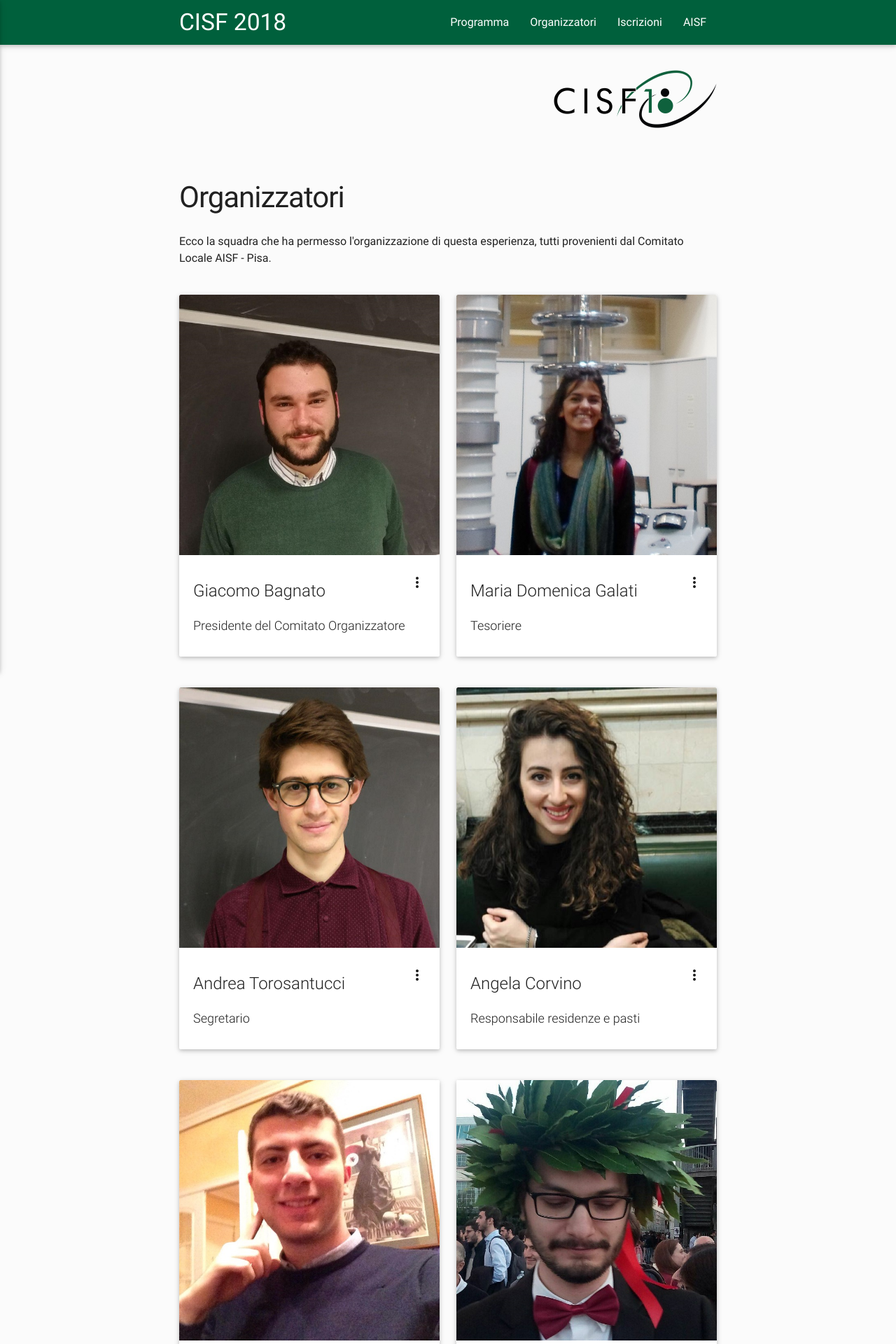
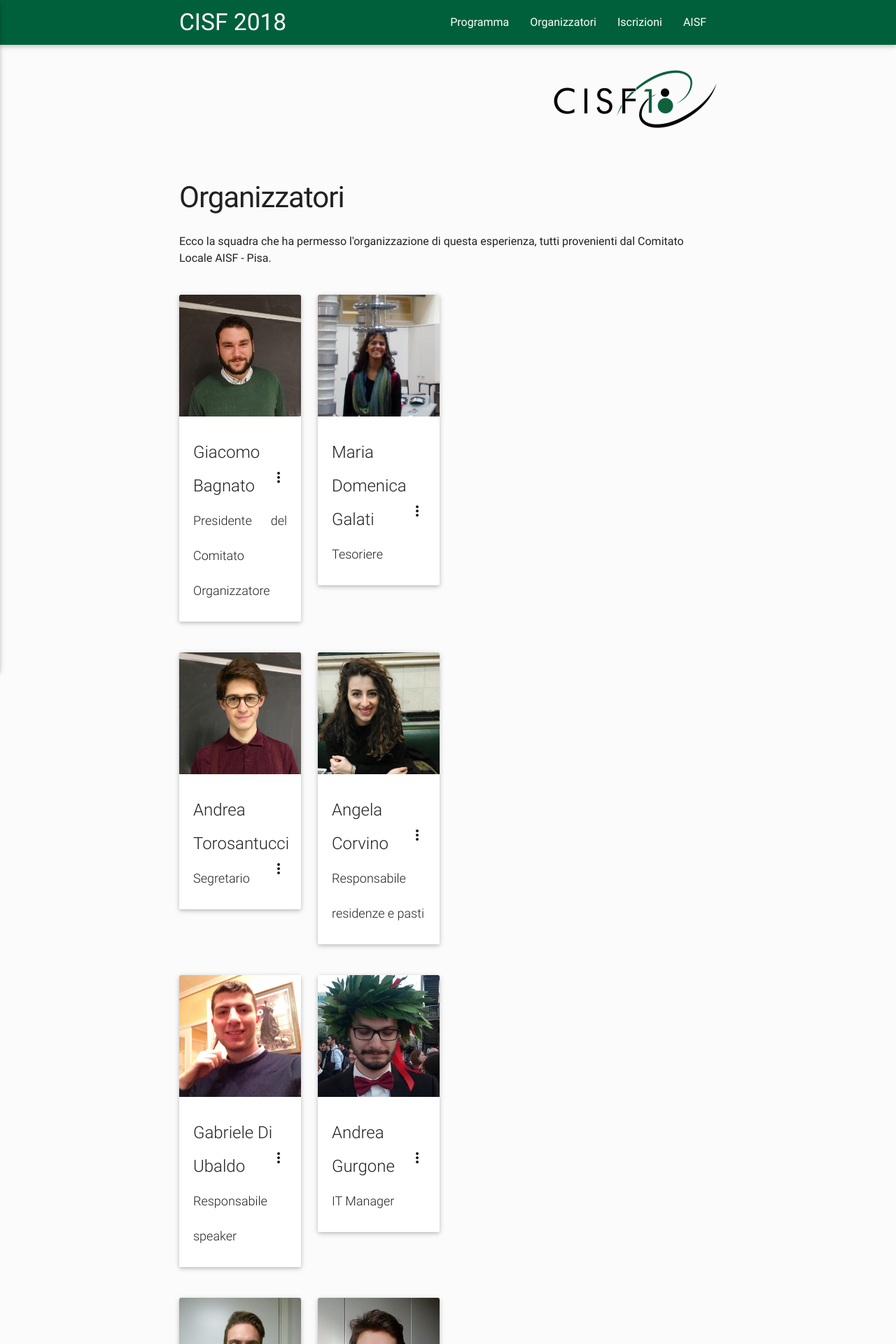
Before and after one commit to AndreaGurgone/AndreaGurgone.github.io, a Jekyll site: the page built from organizers.html, in a window 1280 px wide. Shown: the top 1920 px of the page at 70% size. Built offline with Jekyll 4.4.1, drawn with Linux system fonts in a browser that asks for light colours; nearby versions of some CDN libraries.

Commit message:
Update organizers.html

```diff
--- a/organizers.html
+++ b/organizers.html
@@ -12,7 +12,7 @@ title: Organizzatori
       {% if col == 0 %}
        <div class="row">
         {% endif %}
-       <div class="col s12 m6">
+       <div class="col s6 m3">
        <div class="card">
        <div class="card-image waves-effect eaves-block waves-light">
          <img class="activator" src="{{ site.url}}/{{ item.img }}">
```
